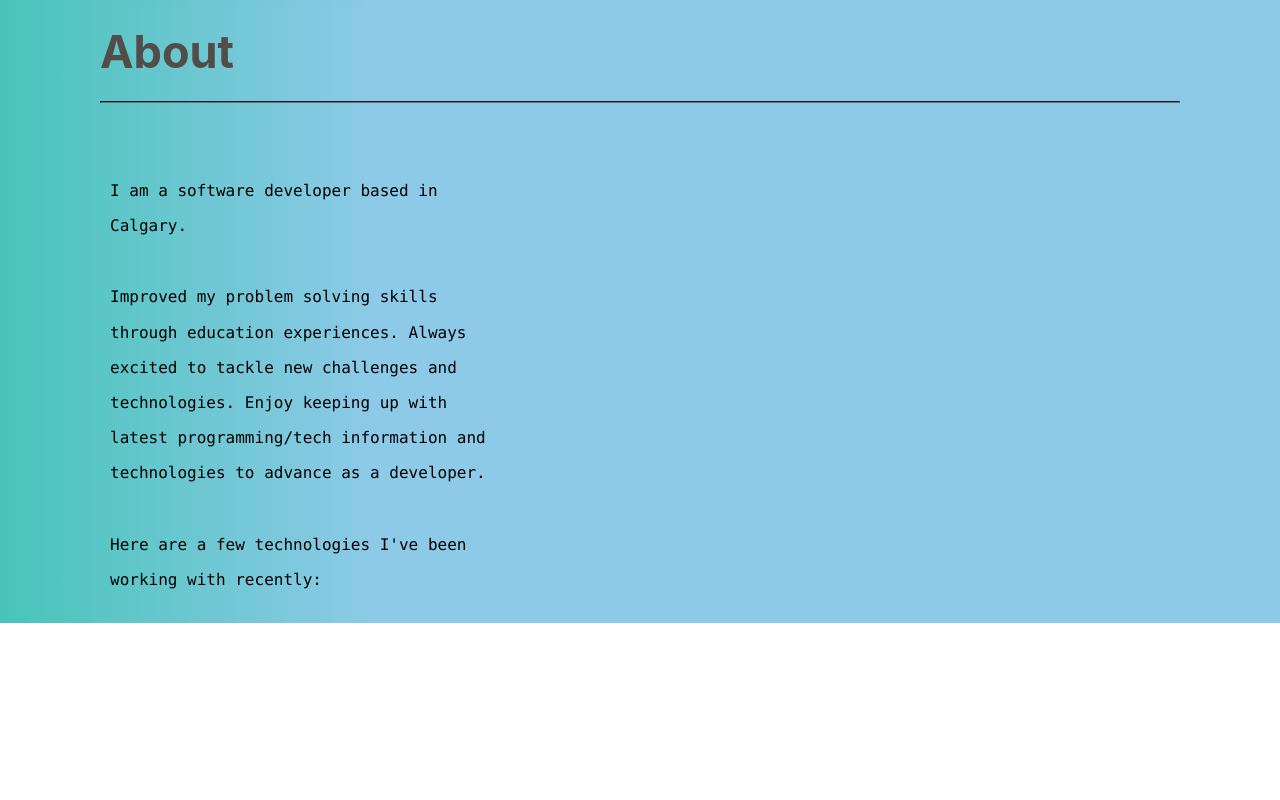
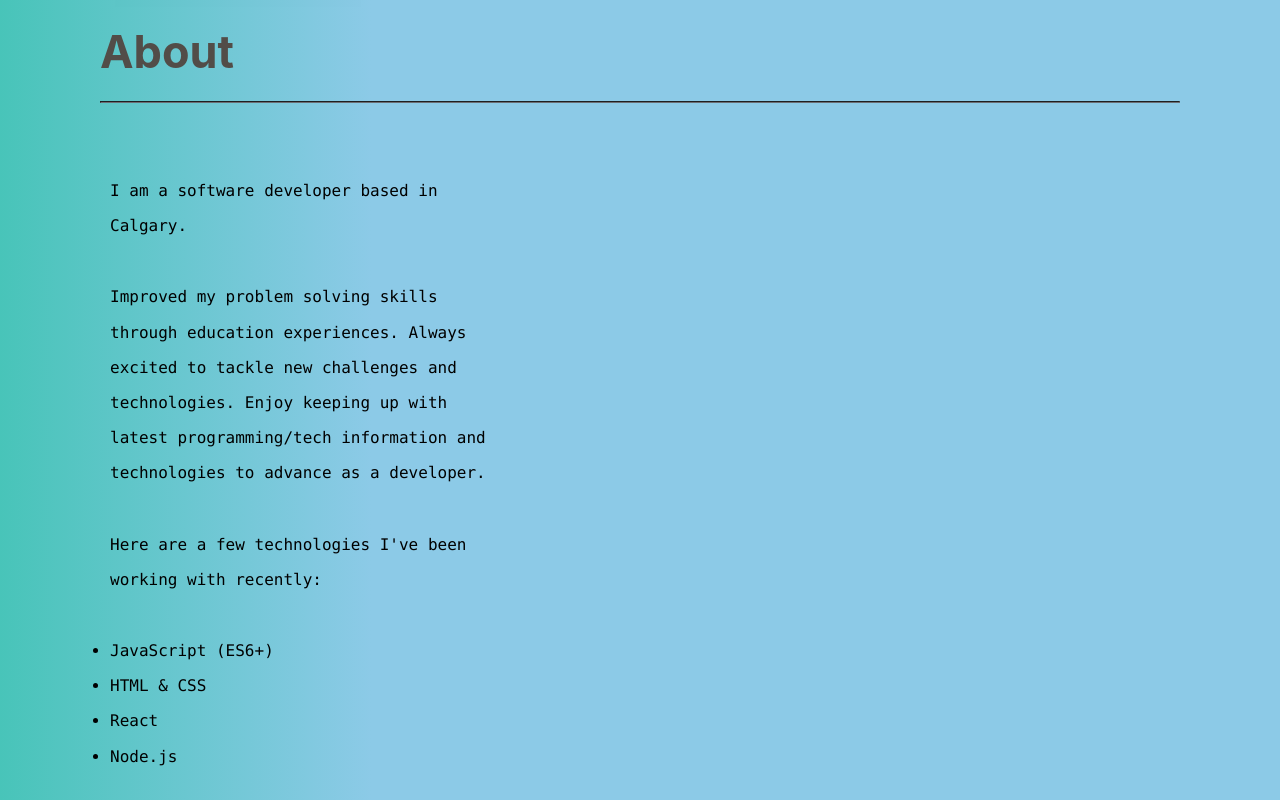
Before and after one commit to Gaganpandher52/personal-website, a React (Create React App) app in the folder client/: page / in a window 1280 px wide. Shown: the part 1196-1996 px from the top of the page. Before the commit the page ends 1819 px from the top, so only its background shows below. Built offline with nearby package versions, Linux system fonts and the light colour scheme.

Commit message:
added new ul in about comp

```diff
--- a/client/src/components/about/About.js
+++ b/client/src/components/about/About.js
@@ -14,6 +14,12 @@ class About extends Component {
           Enjoy keeping up with latest programming/tech information
           and technologies to advance as a developer.</p>
           <p className='about_summary'>Here are a few technologies I've been working with recently:</p>
+          <ul className='about_summary'>
+            <li>JavaScript (ES6+)</li>
+            <li>HTML & CSS</li>
+            <li>React</li>
+            <li>Node.js</li>
+          </ul>
         </div>
 
 
```
